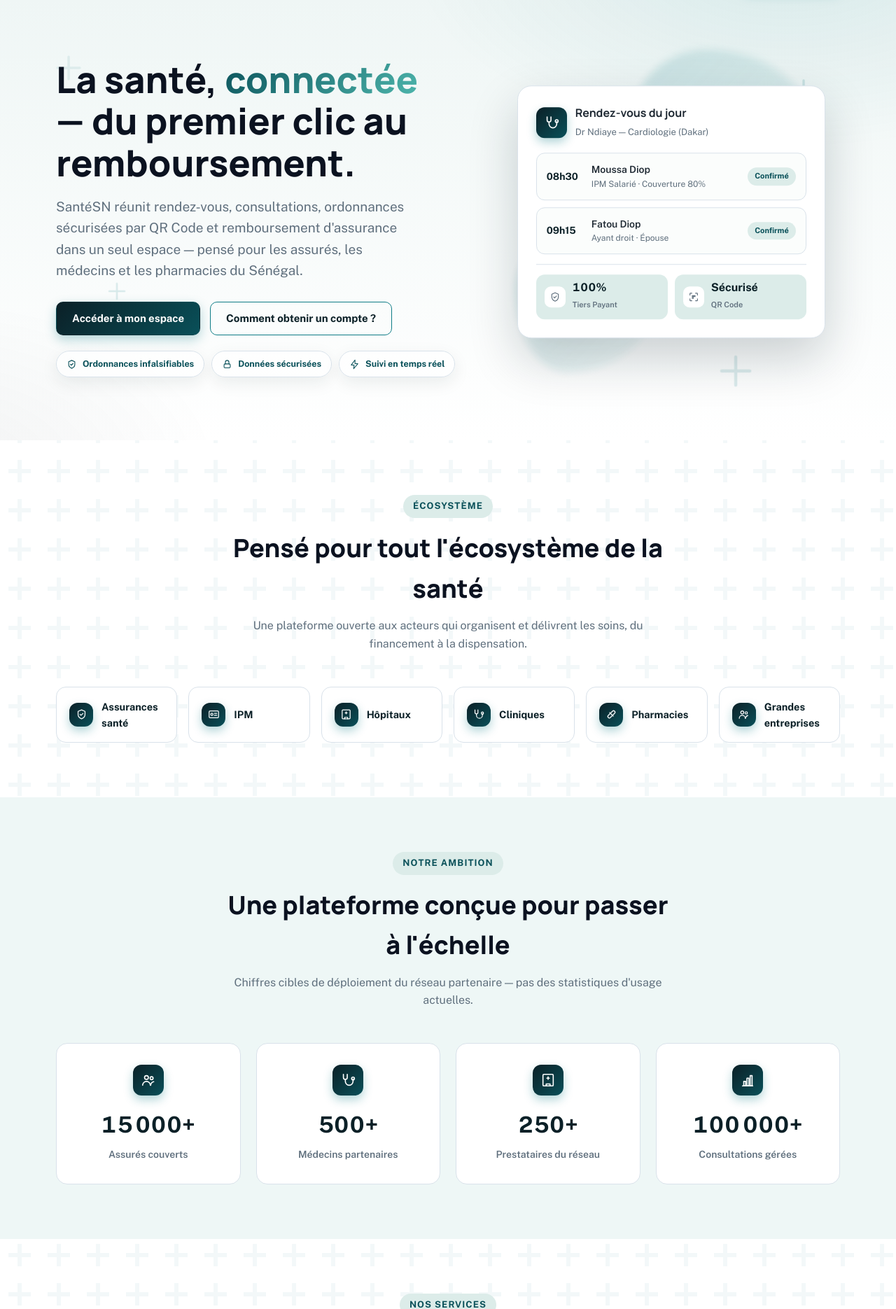
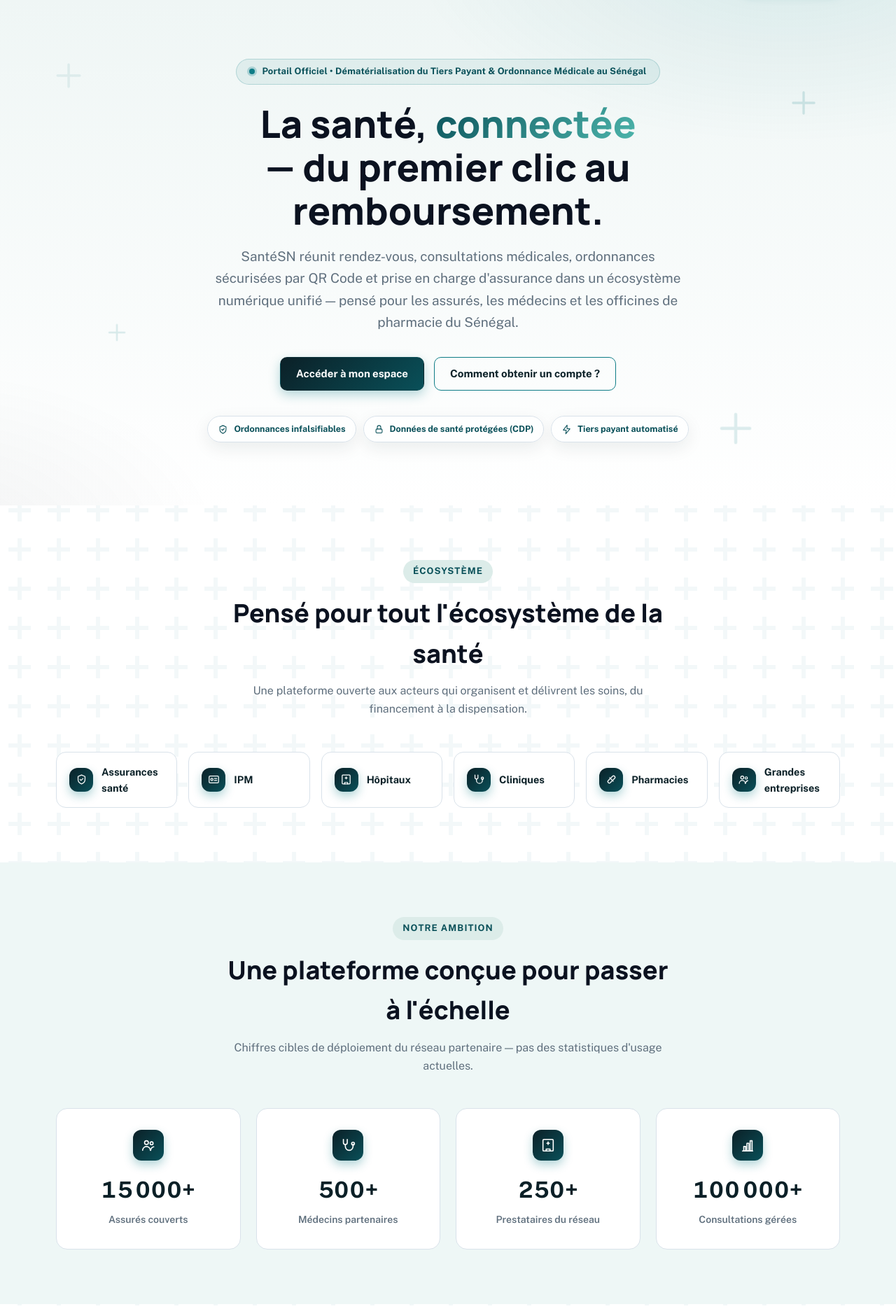
Before and after one commit to nito12973-hue/Projet_Final, a Django app: page / in a window 1280 px wide. Shown: the part 77-1947 px from the top of the page at 70% size. Run offline with Django 5.2, Linux system fonts and the light colour scheme.

Commit message:
Suppression du visuel hero type IA sur la landing page et mise en page institutionnelle centree

```diff
--- a/Plateform_medicale/templates/landing.html
+++ b/Plateform_medicale/templates/landing.html
@@ -275,20 +275,46 @@
             50%      { transform: scale(1.18); opacity: 1; }
         }
 
-        .hero-grille {
-            display: grid;
-            grid-template-columns: 1.1fr 0.9fr;
-            gap: 48px;
+        .hero-centre {
+            max-width: 860px;
+            margin: 0 auto;
+            text-align: center;
+            display: flex;
+            flex-direction: column;
             align-items: center;
+        }
+
+        .pilule-institutionnelle {
+            display: inline-flex;
+            align-items: center;
+            gap: 10px;
+            background: rgba(14, 124, 134, 0.08);
+            border: 1px solid rgba(14, 124, 134, 0.22);
+            padding: 7px 18px;
+            border-radius: 999px;
+            margin-bottom: 24px;
+            font-size: 13px;
+            font-weight: 700;
+            color: var(--primary-strong);
+            letter-spacing: 0.2px;
+            animation: entree 0.6s ease-out both;
+        }
+
+        .pastille-point {
+            width: 8px;
+            height: 8px;
+            border-radius: 50%;
+            background: var(--primary);
+            box-shadow: 0 0 0 3px rgba(14, 124, 134, 0.25);
         }
 
         .hero h1 {
             font-family: 'Manrope', 'Public Sans', 'Segoe UI', Arial, sans-serif;
-            font-size: clamp(32px, 4.6vw, 52px);
+            font-size: clamp(34px, 5vw, 54px);
             font-weight: 800;
-            line-height: 1.14;
+            line-height: 1.15;
             color: #0b1220;
-            margin-bottom: 18px;
+            margin-bottom: 20px;
             animation: entree 0.7s ease-out both;
         }
 
@@ -302,16 +328,23 @@
         .hero .slogan {
             font-size: 19px;
             color: var(--muted);
-            max-width: 520px;
-            margin-bottom: 30px;
+            max-width: 680px;
+            margin: 0 auto 34px;
+            line-height: 1.65;
             animation: entree 0.7s ease-out 0.12s both;
         }
 
         .hero .cta {
             display: flex;
             flex-wrap: wrap;
+            justify-content: center;
             gap: 14px;
             animation: entree 0.7s ease-out 0.24s both;
+        }
+
+        .hero .badges-confiance {
+            justify-content: center;
+            margin-top: 36px;
         }
 
         @keyframes entree {
@@ -1279,13 +1312,17 @@
         <span class="croix c3" aria-hidden="true"></span>
         <span class="croix c4" aria-hidden="true"></span>
 
-        <div class="conteneur hero-grille">
-            <div>
+        <div class="conteneur">
+            <div class="hero-centre">
+                <div class="pilule-institutionnelle">
+                    <span class="pastille-point"></span>
+                    Portail Officiel • Dématérialisation du Tiers Payant & Ordonnance Médicale au Sénégal
+                </div>
                 <h1>La santé, <span class="accent">connectée</span><br>— du premier clic au remboursement.</h1>
                 <p class="slogan">
-                    SantéSN réunit rendez-vous, consultations, ordonnances sécurisées par
-                    QR Code et remboursement d'assurance dans un seul espace — pensé pour
-                    les assurés, les médecins et les pharmacies du Sénégal.
+                    SantéSN réunit rendez-vous, consultations médicales, ordonnances sécurisées par
+                    QR Code et prise en charge d'assurance dans un écosystème numérique unifié — pensé pour
+                    les assurés, les médecins et les officines de pharmacie du Sénégal.
                 </p>
                 <div class="cta">
                     <a class="btn btn-plein" href="{% url 'login' %}">Accéder à mon espace</a>
@@ -1293,49 +1330,8 @@
                 </div>
                 <div class="badges-confiance">
                     <span class="badge-confiance">{% icone "shield-check" %} Ordonnances infalsifiables</span>
-                    <span class="badge-confiance">{% icone "lock" %} Données sécurisées</span>
-                    <span class="badge-confiance">{% icone "zap" %} Suivi en temps réel</span>
-                </div>
-            </div>
-
-            <div class="hero-visuel" aria-hidden="true">
-                <span class="forme-organique forme-1"></span>
-                <span class="forme-organique forme-2"></span>
-
-                <div class="carte-demo" style="width: 100%; max-width: 440px; position: relative; z-index: 1;">
-                    <div class="entete-carte">
-                        <span class="pastille">{% icone "stethoscope" %}</span>
-                        <div>
-                            <h3>Rendez-vous du jour</h3>
-                            <span class="sous">Dr Ndiaye — Cardiologie (Dakar)</span>
-                        </div>
-                    </div>
-                    <div class="ligne-rdv">
-                        <span class="heure">08h30</span>
-                        <div>
-                            <div class="nom">Moussa Diop</div>
-                            <div class="detail">IPM Salarié · Couverture 80%</div>
-                        </div>
-                        <span class="etiquette">Confirmé</span>
-                    </div>
-                    <div class="ligne-rdv">
-                        <span class="heure">09h15</span>
-                        <div>
-                            <div class="nom">Fatou Diop</div>
-                            <div class="detail">Ayant droit · Épouse</div>
-                        </div>
-                        <span class="etiquette">Confirmé</span>
-                    </div>
-                    <div class="mini-stats">
-                        <div class="mini-stat">
-                            <span class="mini-stat-icon">{% icone "shield-check" %}</span>
-                            <div><strong>100%</strong><span>Tiers Payant</span></div>
-                        </div>
-                        <div class="mini-stat">
-                            <span class="mini-stat-icon">{% icone "qr-scan" %}</span>
-                            <div><strong>Sécurisé</strong><span>QR Code</span></div>
-                        </div>
-                    </div>
+                    <span class="badge-confiance">{% icone "lock" %} Données de santé protégées (CDP)</span>
+                    <span class="badge-confiance">{% icone "zap" %} Tiers payant automatisé</span>
                 </div>
             </div>
         </div>
```
